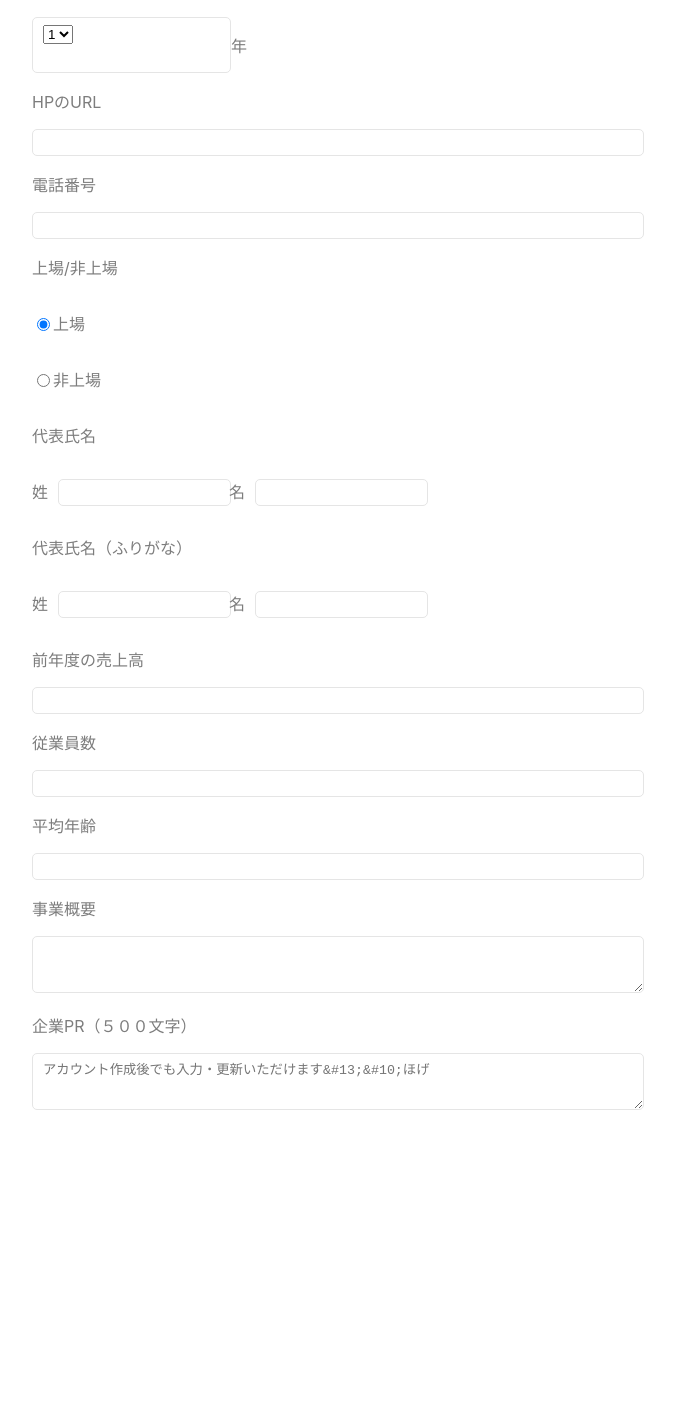
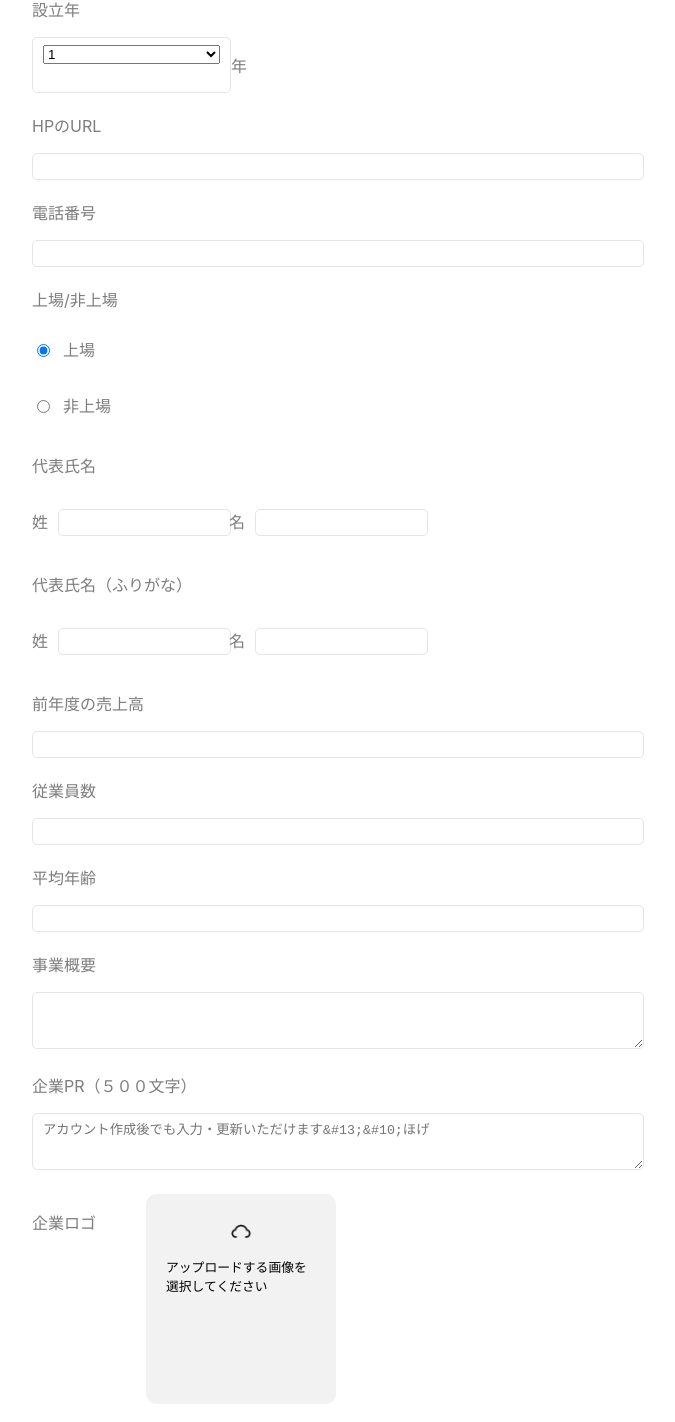
Before and after one commit to yoseei/gulliver_works_account, a React app: page /corporateregistration in a window 1280 px wide. Shown: the part 417-1839 px from the top of the page, without its empty margins (313-988 px from the left). Before the commit the page ends 1531 px from the top, so only its background shows below. Built offline with nearby package versions, Linux system fonts and the light colour scheme.

Commit message:
selectのプルダウンアイコン出現させた

```diff
--- a/src/components/button/Button.module.scss
+++ b/src/components/button/Button.module.scss
@@ -20,6 +20,12 @@
 .black {
   color: black;
 }
+.borderRadius {
+  border-radius: 15px;
+}
+.padding {
+  padding: 10px;
+}
 .primary {
   background-color: #05c757;
   color: white;
@@ -31,3 +37,6 @@
 .white {
   color: white;
 }
+.width {
+  width: 30%;
+}
--- a/src/components/button/Button.tsx
+++ b/src/components/button/Button.tsx
@@ -5,18 +5,33 @@ import classNames from "classnames";
 interface PropsTypes {
   color?: "primary" | "gray";
   border?: "none";
+  borderRadius?: "15px";
   onClick: React.MouseEventHandler<HTMLParagraphElement> | undefined;
+  padding?: "10px";
   text: string;
   type?: "button" | "submit" | "reset" | undefined;
+  width?: "30%";
 }
-const Button = ({ color, border, onClick, text, type }: PropsTypes) => {
+const Button = ({
+  color,
+  border,
+  borderRadius,
+  onClick,
+  padding,
+  text,
+  type,
+  width,
+}: PropsTypes) => {
   return (
     <button
       className={classNames(
         styles.root,
+        { [styles.borderNone]: border === "none" },
+        { [styles.borderRadius]: borderRadius === "15px" },
+        { [styles.gray]: color === "gray" },
         { [styles.primary]: color === "primary" },
-        { [styles.gray]: color === "gray" },
-        { [styles.borderNone]: border === "none" }
+        { [styles.padding]: padding === "10px" },
+        { [styles.width]: width === "30%" }
       )}
       type={type}
     >
--- a/src/components/input/Input.module.scss
+++ b/src/components/input/Input.module.scss
@@ -1,4 +1,5 @@
 .root {
+  margin-bottom: 20px;
   p {
     color: #7d7d7d;
   }
--- a/src/components/input/Input.tsx
+++ b/src/components/input/Input.tsx
@@ -2,15 +2,16 @@ import React from "react";
 import styles from "./Input.module.scss";
 
 type PropsType = {
+  name: string;
   title?: string;
-  type: "text" | "number" | "radio" | undefined;
+  type: "text" | "number" | "radio" | "file" | undefined;
 };
 
-const Input = ({ title, type }: PropsType) => {
+const Input = ({ name, title, type }: PropsType) => {
   return (
     <div className={styles.root}>
       <p>{title}</p>
-      <input type={type} />
+      <input type={type} name={name} />
     </div>
   );
 };
--- a/src/components/textarea/Textarea.module.scss
+++ b/src/components/textarea/Textarea.module.scss
@@ -1,5 +1,6 @@
 .root {
   width: 100%;
+  margin-bottom: 20px;
   p {
     color: #7d7d7d;
   }
--- a/src/scenes/corporateRegistration/CorporateRegistration.module.scss
+++ b/src/scenes/corporateRegistration/CorporateRegistration.module.scss
@@ -7,7 +7,11 @@
   .mainContainer {
     width: 50%;
     margin: 0 auto;
+    h1 {
+      margin-bottom: 30px;
+    }
     .selectBoxContainer {
+      margin-bottom: 20px;
       p {
         color: #7d7d7d;
       }
@@ -19,14 +23,23 @@
         border: 1px solid #e5e5e5;
         border-radius: 5px;
         padding: 5px 10px;
+        select {
+          width: 100%;
+          -webkit-appearance: auto;
+        }
       }
     }
     .listedContainer {
+      margin-bottom: 20px;
+      .title {
+        margin-bottom: 10px;
+      }
       p {
         color: #7d7d7d;
       }
       .listedWrapper {
         display: flex;
+        gap: 10px;
       }
     }
     .representativeNameContainer {
@@ -44,5 +57,38 @@
         }
       }
     }
+    .logoContainer {
+      margin-bottom: 20px;
+      label {
+        input[type="file"] {
+          display: none;
+        }
+        display: flex;
+        cursor: pointer;
+        gap: 50px;
+        .logoWrapper {
+          width: 150px;
+          height: 150px;
+          background: #f2f2f2;
+          padding: 30px 20px;
+          border-radius: 10px;
+          .image {
+            background: url(./Vector.png);
+            background-repeat: no-repeat;
+            background-size: contain;
+            width: 20px;
+            height: 20px;
+            margin: 0 auto;
+          }
+        }
+        .explanation {
+          font-size: 0.8rem;
+        }
+      }
+    }
+    .buttonContainer {
+      display: flex;
+      justify-content: center;
+    }
   }
 }
--- a/src/scenes/corporateRegistration/CorporateRegistration.tsx
+++ b/src/scenes/corporateRegistration/CorporateRegistration.tsx
@@ -4,6 +4,7 @@ import SideBar from "../../components/sideBar/SideBar";
 import Input from "../../components/input/Input";
 import SelectBox from "../../components/selectBox/SelectBox";
 import Textarea from "../../components/textarea/Textarea";
+import Button from "../../components/button/Button";
 
 const CorporateRegistration = () => {
   return (
@@ -15,17 +16,21 @@ const CorporateRegistration = () => {
         <div className={styles.mainContainer}>
           <h1>企業登録</h1>
 
-          <Input type={"text"} title={"法人名"} />
-          <Input type={"text"} title={"法人名（ふりがな）"} />
+          <Input type={"text"} title={"法人名"} name={"corporateName"} />
+          <Input
+            type={"text"}
+            title={"法人名（ふりがな）"}
+            name={"corporateNameKana"}
+          />
 
           <div className={styles.selectBoxContainer}>
             <p>本店所在地</p>
             <div>
               <div className={styles.selectBox}>
                 <select name="HeadOfficeLocation">
-                  <option value="サンプル1">サンプル1</option>
-                  <option value="サンプル2">サンプル2</option>
-                  <option value="サンプル3">サンプル3</option>
+                  <option value="sample1">サンプル1</option>
+                  <option value="sample2">サンプル2</option>
+                  <option value="sample3">サンプル3</option>
                 </select>
               </div>
             </div>
@@ -45,11 +50,11 @@ const CorporateRegistration = () => {
             </div>
           </div>
 
-          <Input type={"text"} title={"HPのURL"} />
-          <Input type={"text"} title={"電話番号"} />
+          <Input type={"text"} title={"HPのURL"} name={"url"} />
+          <Input type={"text"} title={"電話番号"} name={"phoneNumber"} />
 
           <div className={styles.listedContainer}>
-            <p>上場/非上場</p>
+            <p className={styles.title}>上場/非上場</p>
             <div className={styles.listedWrapper}>
               <input type="radio" name="listed" value="listed" checked />
               <p>上場</p>
@@ -65,11 +70,11 @@ const CorporateRegistration = () => {
             <div className={styles.inputContainer}>
               <div className={styles.leftWrapper}>
                 <p>姓</p>
-                <Input type={"text"} />
+                <Input type={"text"} name={"lastName"} />
               </div>
               <div className={styles.rightWrapper}>
                 <p>名</p>
-                <Input type={"text"} />
+                <Input type={"text"} name={"firstName"} />
               </div>
             </div>
           </div>
@@ -79,18 +84,22 @@ const CorporateRegistration = () => {
             <div className={styles.inputContainer}>
               <div className={styles.leftWrapper}>
                 <p>姓</p>
-                <Input type={"text"} />
+                <Input type={"text"} name={"lastNameKana"} />
               </div>
               <div className={styles.rightWrapper}>
                 <p>名</p>
-                <Input type={"text"} />
+                <Input type={"text"} name={"firstNamekana"} />
               </div>
             </div>
           </div>
 
-          <Input type={"text"} title={"前年度の売上高"} />
-          <Input type={"text"} title={"従業員数"} />
-          <Input type={"text"} title={"平均年齢"} />
+          <Input
+            type={"text"}
+            title={"前年度の売上高"}
+            name={"amountOfSales"}
+          />
+          <Input type={"text"} title={"従業員数"} name={"numberOfEmployees"} />
+          <Input type={"text"} title={"平均年齢"} name={"averageAge"} />
 
           <Textarea rows={3} name={"businessSummery"} title={"事業概要"} />
           <Textarea
@@ -101,6 +110,30 @@ const CorporateRegistration = () => {
             rows={3}
             title={"企業PR（５００文字）"}
           />
+          <div className={styles.logoContainer}>
+            <label>
+              <Input type={"file"} title={"企業ロゴ"} name={"logoImage"} />
+              <div className={styles.logoWrapper}>
+                <div className={styles.image}></div>
+                <p className={styles.explanation}>
+                  アップロードする画像を選択してください
+                </p>
+              </div>
+            </label>
+          </div>
+
+          <div className={styles.buttonContainer}>
+            <Button
+              color={"primary"}
+              border={"none"}
+              borderRadius={"15px"}
+              onClick={() => console.log("test")}
+              padding={"10px"}
+              text={"次へ"}
+              type={"submit"}
+              width={"30%"}
+            />
+          </div>
         </div>
       </form>
     </div>
```
Also changed, not shown: src/scenes/corporateRegistration/Vector.png (added).
